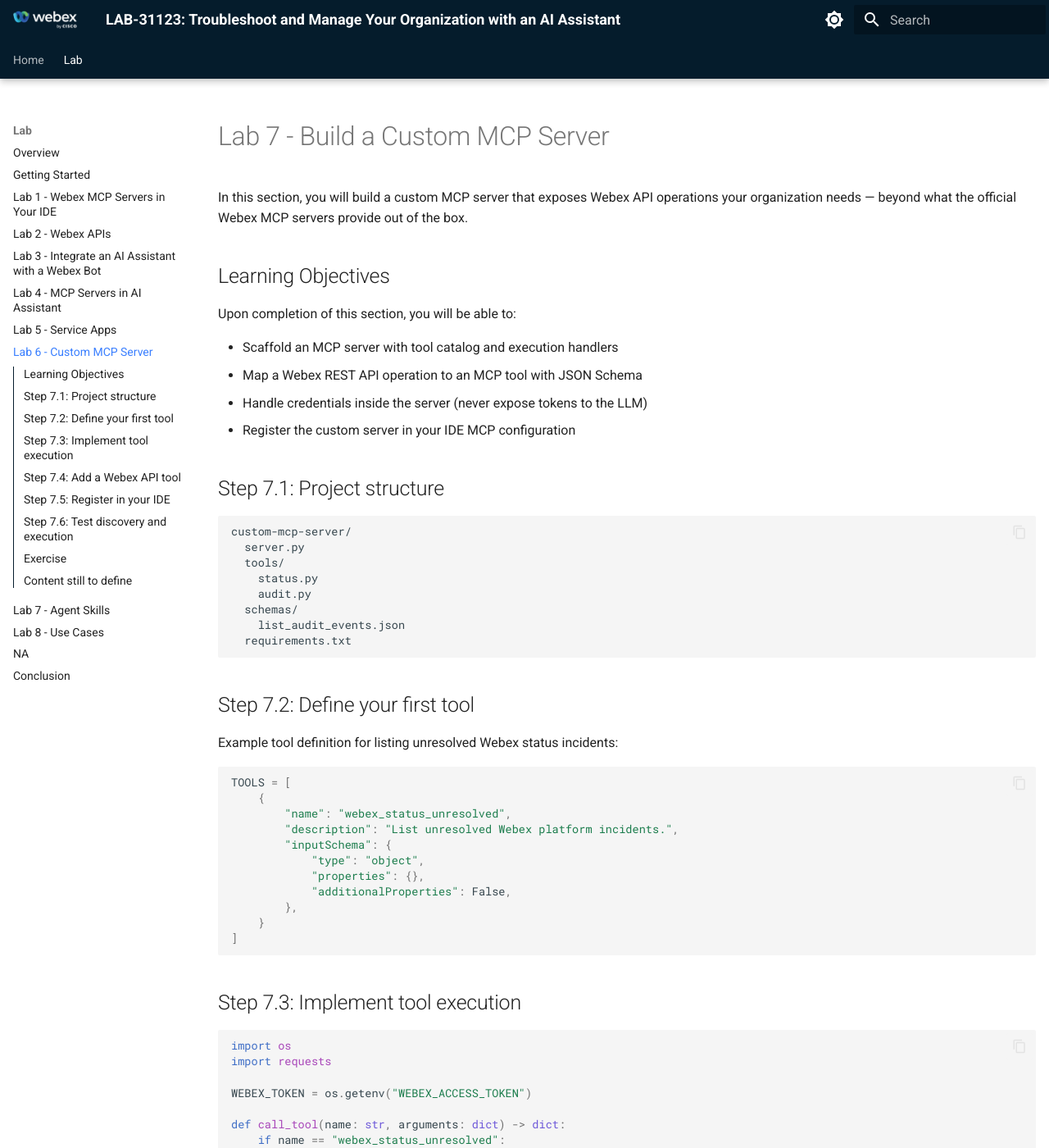
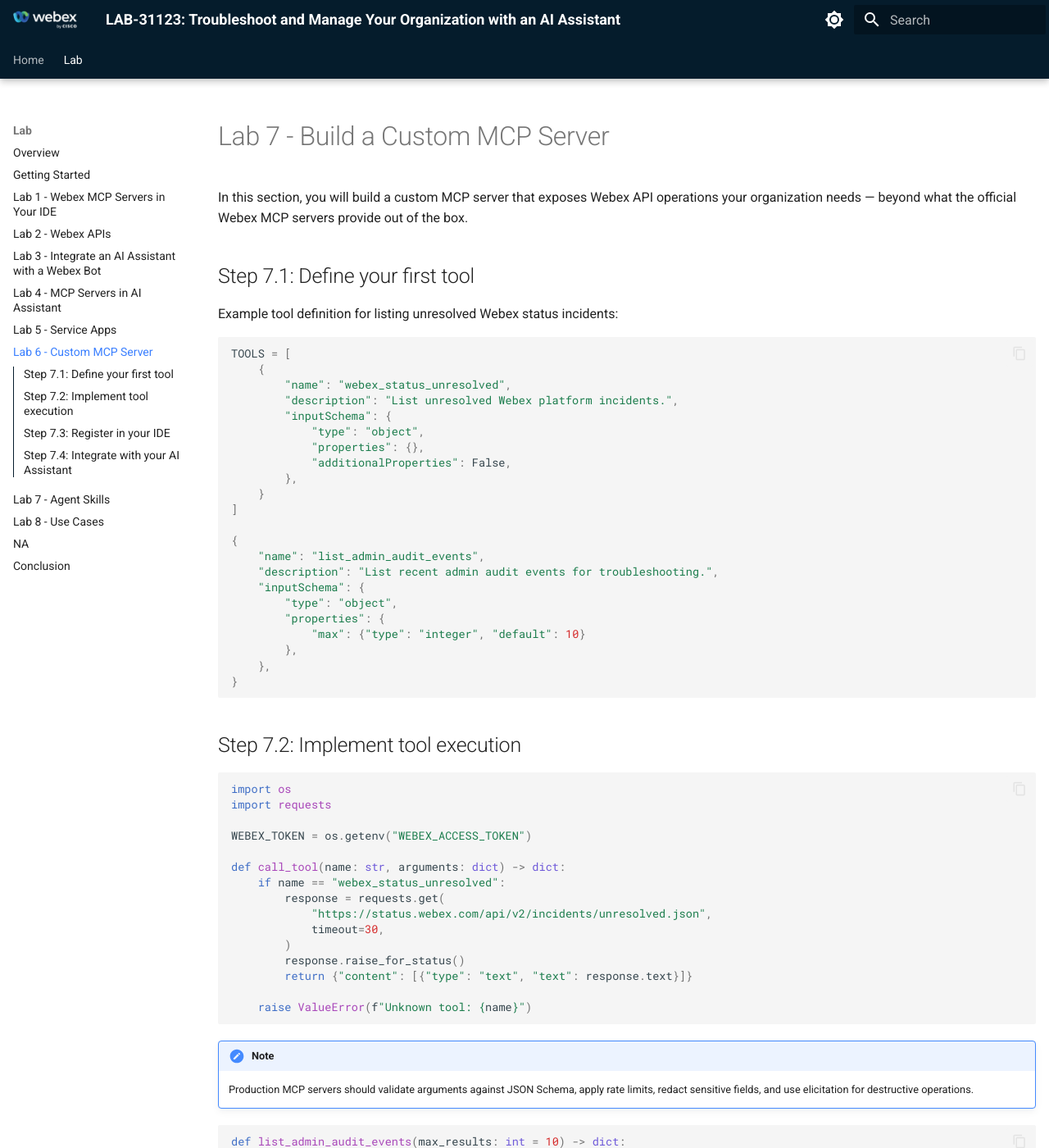
Before and after one commit to WebexCC-SA/LAB-31123, an MkDocs documentation site: the page built from docs/lab6_custom-mcp-server.md, in a window 1280 px wide and 1400 px high. Shown: the whole window at 82% size. Built offline with MkDocs 1.6.1 and Material for MkDocs 9.7.7, drawn with Linux system fonts in a browser that asks for light colours; some of the changed text lies outside the part shown.

Commit message:
Update lab6_custom-mcp-server.md

````diff
--- a/docs/lab6_custom-mcp-server.md
+++ b/docs/lab6_custom-mcp-server.md
@@ -2,29 +2,7 @@
 
 In this section, you will build a custom MCP server that exposes Webex API operations your organization needs — beyond what the official Webex MCP servers provide out of the box.
 
-## Learning Objectives
-
-Upon completion of this section, you will be able to:
-
-- Scaffold an MCP server with tool catalog and execution handlers
-- Map a Webex REST API operation to an MCP tool with JSON Schema
-- Handle credentials inside the server (never expose tokens to the LLM)
-- Register the custom server in your IDE MCP configuration
-
-## Step 7.1: Project structure
-
-```text
-custom-mcp-server/
-  server.py
-  tools/
-    status.py
-    audit.py
-  schemas/
-    list_audit_events.json
-  requirements.txt
-```
-
-## Step 7.2: Define your first tool
+## Step 7.1: Define your first tool
 
 Example tool definition for listing unresolved Webex status incidents:
 
@@ -40,9 +18,20 @@
         },
     }
 ]
+
+{
+    "name": "list_admin_audit_events",
+    "description": "List recent admin audit events for troubleshooting.",
+    "inputSchema": {
+        "type": "object",
+        "properties": {
+            "max": {"type": "integer", "default": 10}
+        },
+    },
+}
 ```
 
-## Step 7.3: Implement tool execution
+## Step 7.2: Implement tool execution
 
 ```python
 import os
@@ -65,23 +54,6 @@
 !!! Note
     Production MCP servers should validate arguments against JSON Schema, apply rate limits, redact sensitive fields, and use elicitation for destructive operations.
 
-## Step 7.4: Add a Webex API tool
-
-Add a tool that calls an org-specific endpoint (placeholder — update for lab tenant):
-
-```python
-{
-    "name": "list_admin_audit_events",
-    "description": "List recent admin audit events for troubleshooting.",
-    "inputSchema": {
-        "type": "object",
-        "properties": {
-            "max": {"type": "integer", "default": 10}
-        },
-    },
-}
-```
-
 ```python
 def list_admin_audit_events(max_results: int = 10) -> dict:
     response = requests.get(
@@ -94,7 +66,7 @@
     return response.json()
 ```
 
-## Step 7.5: Register in your IDE
+## Step 7.3: Register in your IDE
 
 ```json
 {
@@ -110,8 +82,6 @@
 }
 ```
 
-## Step 7.6: Test discovery and execution
-
 In your IDE:
 
 ```text
@@ -122,18 +92,4 @@
 Use list_admin_audit_events to show the last 5 admin changes in our org.
 ```
 
-## Exercise
-
-Add one additional tool relevant to your organization, such as:
-
-- Queue health summary
-- Address book validation
-- Device provisioning status
-
-Document the tool name, input schema, and sample prompt in your lab notes.
-
-## Content still to define
-
-- Official MCP Python/TypeScript SDK version for the lab
-- Starter repository with `server.py` boilerplate
-- CI check that tool schemas validate
+## Step 7.4: Integrate with your AI Assistant
````
